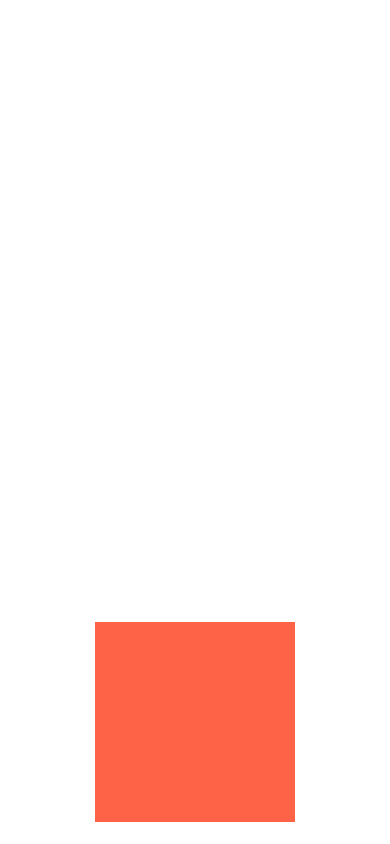
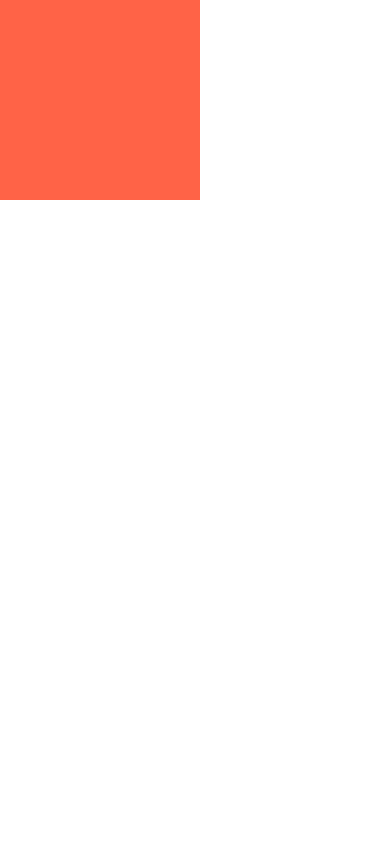
Before and after one commit to DdooBuggy/react_native_animation-app, a React Native app: screen / in a window 390 px wide. Built offline with nearby package versions, Linux system fonts and the light colour scheme.

Commit message:
animated.valueXY

```diff
--- a/App.js
+++ b/App.js
@@ -1,5 +1,5 @@
 import React, { useRef, useState } from "react";
-import { Animated, Pressable } from "react-native";
+import { Animated, Dimensions, Pressable } from "react-native";
 import styled from "styled-components/native";
 
 const Container = styled.View`
@@ -12,30 +12,54 @@ const Box = styled.View`
   width: 200px;
   height: 200px;
 `;
+const { width: SCREEN_WIDTH, height: SCREEN_HEIGHT } = Dimensions.get("window");
 const AnimatedBox = Animated.createAnimatedComponent(Box);
 
 export default function App() {
-  const [isUp, setIsUp] = useState(false);
-  const Y_POSITION = useRef(new Animated.Value(300)).current;
-  const toggleUp = () => setIsUp((prev) => !prev);
-  const moveUp = () => {
-    Animated.timing(Y_POSITION, {
-      toValue: isUp ? 300 : -300,
-      useNativeDriver: true,
-    }).start(toggleUp);
+  const POSITION = useRef(
+    new Animated.ValueXY({
+      x: -SCREEN_WIDTH / 2 + 100,
+      y: -SCREEN_HEIGHT / 2 + 100,
+    })
+  ).current;
+  const topLeft = Animated.timing(POSITION, {
+    toValue: {
+      x: -SCREEN_WIDTH / 2 + 100,
+      y: -SCREEN_HEIGHT / 2 + 100,
+    },
+    useNativeDriver: true,
+  });
+  const bottomLeft = Animated.timing(POSITION, {
+    toValue: {
+      x: -SCREEN_WIDTH / 2 + 100,
+      y: SCREEN_HEIGHT / 2 - 100,
+    },
+    useNativeDriver: true,
+  });
+  const bottomRight = Animated.timing(POSITION, {
+    toValue: {
+      x: SCREEN_WIDTH / 2 - 100,
+      y: SCREEN_HEIGHT / 2 - 100,
+    },
+    useNativeDriver: true,
+  });
+  const topRight = Animated.timing(POSITION, {
+    toValue: {
+      x: SCREEN_WIDTH / 2 - 100,
+      y: -SCREEN_HEIGHT / 2 + 100,
+    },
+    useNativeDriver: true,
+  });
+  const circleAnimation = () => {
+    Animated.loop(
+      Animated.sequence([bottomLeft, bottomRight, topRight, topLeft])
+    ).start();
   };
-  const borderRadius = Y_POSITION.interpolate({
-    inputRange: [-300, 300],
-    outputRange: [100, 0],
-  });
   return (
     <Container>
-      <Pressable onPress={moveUp}>
+      <Pressable onPress={circleAnimation}>
         <AnimatedBox
-          style={{
-            transform: [{ translateY: Y_POSITION }],
-            borderRadius,
-          }}
+          style={{ transform: [...POSITION.getTranslateTransform()] }}
         />
       </Pressable>
     </Container>
```
